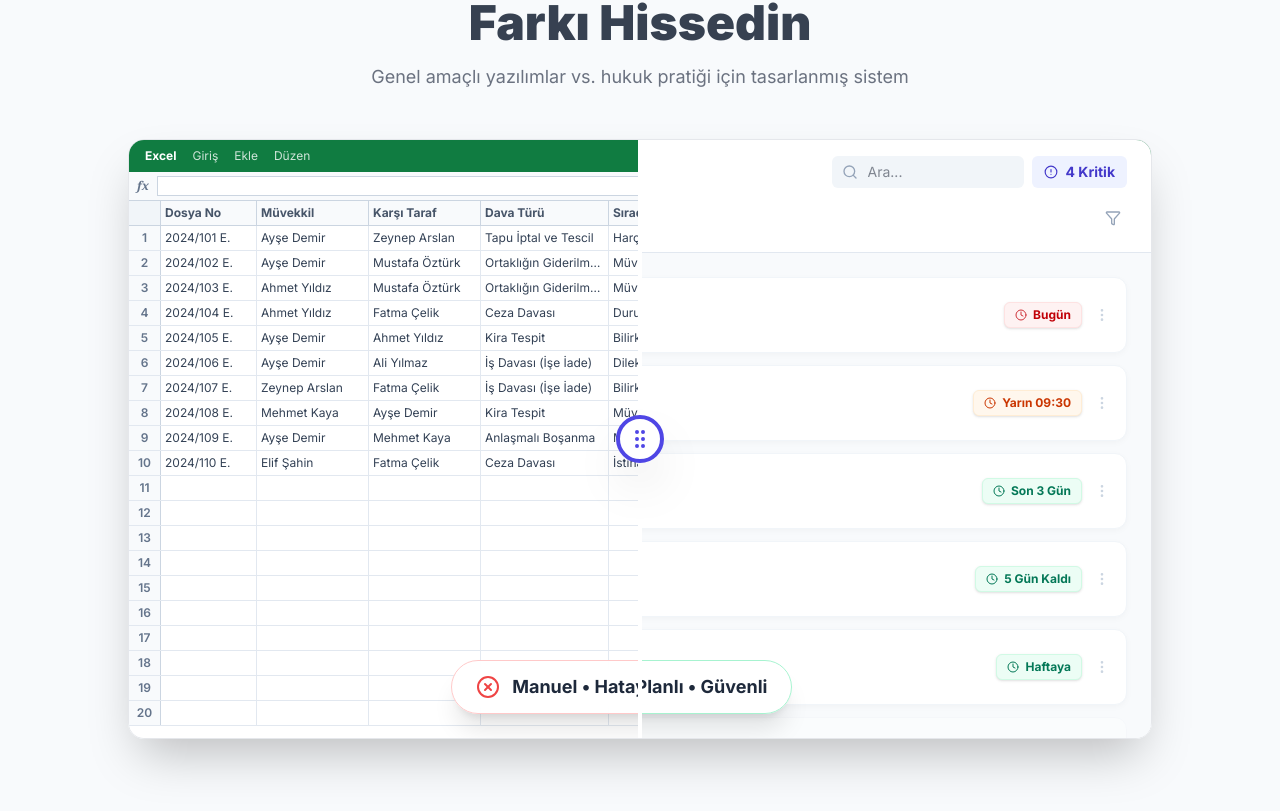
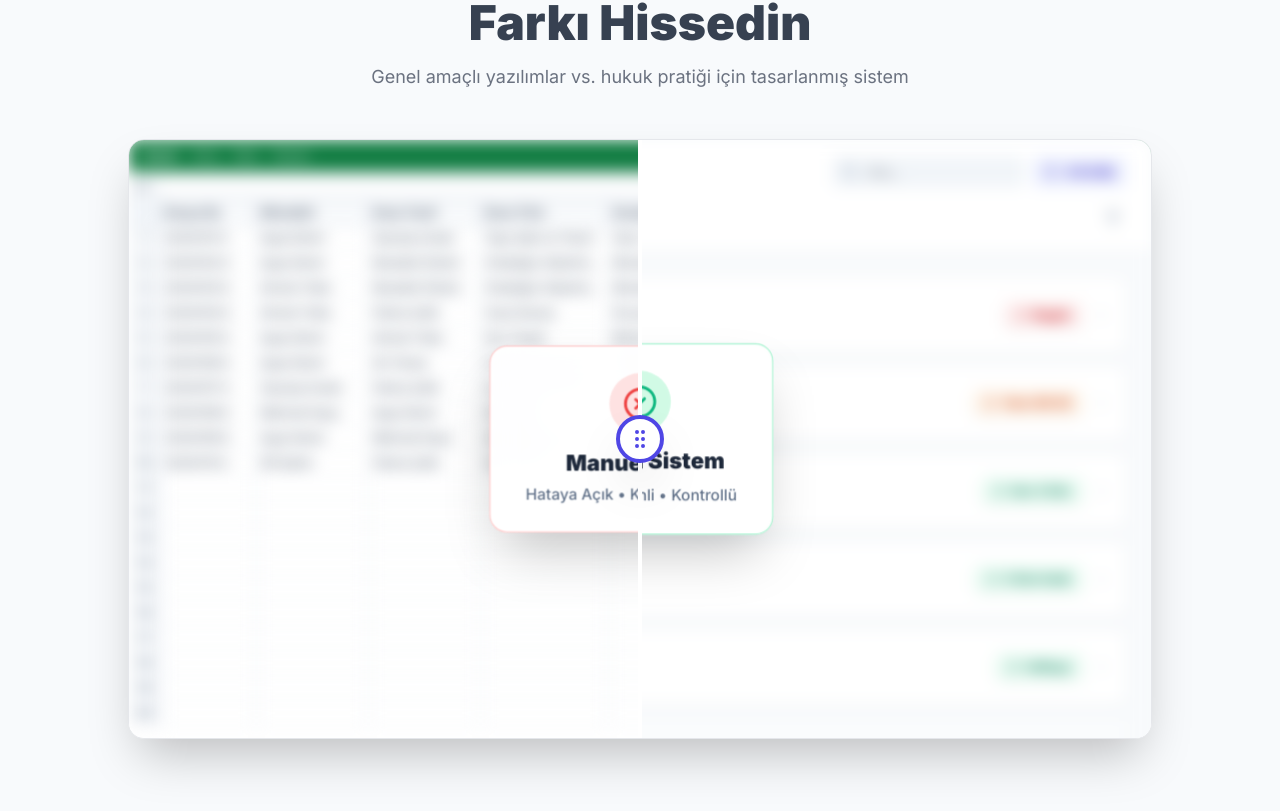
Before and after one commit to fatihdisci/law2do1, a Next.js app: page /law2do1/ in a window 1280 px wide. Shown: the part 1256-2067 px from the top of the page. Built offline with nearby package versions, Linux system fonts and the light colour scheme.

Commit message:
Add interactive blur effect and centered labels to ComparisonSlider

```diff
--- a/src/components/ComparisonSlider.tsx
+++ b/src/components/ComparisonSlider.tsx
@@ -1,7 +1,7 @@
 "use client";
 
 import { useState, useRef, useCallback } from "react";
-import { CheckCircle2, XCircle, GripVertical, Clock, AlertCircle, FileText, Calendar, MoreVertical, Filter, ChevronDown, Search } from "lucide-react";
+import { CheckCircle2, XCircle, GripVertical, Clock, AlertCircle, FileText, Calendar, MoreVertical, Filter, Search } from "lucide-react";
 
 export function ComparisonSlider() {
     const [sliderPosition, setSliderPosition] = useState(50);
@@ -34,6 +34,17 @@ export function ComparisonSlider() {
         handleMove(e.touches[0].clientX);
     };
 
+    // Calculate dynamic blur and opacity
+    // If slider > 50 (Opening Excel/Left): Left blur decreases, Right blur stays max
+    // If slider < 50 (Opening Law2Do/Right): Right blur decreases, Left blur stays max
+    const leftBlur = sliderPosition >= 50 ? ((100 - sliderPosition) / 50) * 8 : 8; // Max blur 8px
+    const rightBlur = sliderPosition <= 50 ? (sliderPosition / 50) * 8 : 8;
+
+    // Labels fade out as content becomes clear
+    // At 50%: Opacity 1. At 100% (Left clear): Left Label Opacity 0.
+    const leftLabelOpacity = Math.max(0, Math.min(1, (100 - sliderPosition) / 40 - 0.2));
+    const rightLabelOpacity = Math.max(0, Math.min(1, sliderPosition / 40 - 0.2));
+
     // Excel mock data
     const excelData = [
         { no: "2024/101 E.", client: "Ayşe Demir", opponent: "Zeynep Arslan", type: "Tapu İptal ve Tescil", task: "Harç Yatır" },
@@ -48,7 +59,7 @@ export function ComparisonSlider() {
         { no: "2024/110 E.", client: "Elif Şahin", opponent: "Fatma Çelik", type: "Ceza Davası", task: "İstinaf Başvurusu" },
     ];
 
-    // Law2Do smart tasks mock data - Expanded
+    // Law2Do smart tasks mock data
     const smartTasks = [
         {
             title: "Harç Tamamlama",
@@ -95,7 +106,7 @@ export function ComparisonSlider() {
     return (
         <div
             ref={containerRef}
-            className="relative w-full h-[500px] md:h-[600px] rounded-2xl overflow-hidden cursor-ew-resize select-none shadow-2xl border border-border"
+            className="relative w-full h-[500px] md:h-[600px] rounded-2xl overflow-hidden cursor-ew-resize select-none shadow-2xl border border-border bg-white"
             onMouseMove={handleMouseMove}
             onMouseUp={handleMouseUp}
             onMouseLeave={handleMouseUp}
@@ -104,6 +115,10 @@ export function ComparisonSlider() {
         >
             {/* LEFT SIDE: Excel View */}
             <div className="absolute inset-0 bg-white text-[11px] md:text-xs font-sans text-slate-700">
+                <div
+                    className="h-full w-full transition-all duration-100 ease-out"
+                    style={{ filter: `blur(${leftBlur}px)` }}
+                >
                     {/* Excel Toolbar Mock */}
                     <div className="bg-[#107c41] text-white px-4 py-2 flex items-center gap-4 text-xs">
                         <span className="font-bold">Excel</span>
@@ -159,14 +174,25 @@ export function ComparisonSlider() {
                             </div>
                         ))}
                     </div>
+                </div>
 
-                {/* Bottom Overlay Label */}
-                <div className="absolute bottom-6 left-0 right-0 flex justify-center z-10">
-                    <div className="bg-white/90 backdrop-blur-md border border-red-200 shadow-xl rounded-full px-6 py-3 flex items-center gap-3">
-                        <XCircle size={24} className="text-red-500" />
-                        <span className="text-lg font-bold text-slate-800">
-                            Manuel • Hataya Açık • Takibi Zor
+                {/* Centered Overlay Label */}
+                <div
+                    className="absolute inset-0 flex items-center justify-center z-10 pointer-events-none"
+                    style={{ opacity: leftLabelOpacity, transition: 'opacity 0.2s ease-out' }}
+                >
+                    <div className="bg-white/95 backdrop-blur-md border border-red-200 shadow-2xl rounded-2xl px-8 py-6 flex flex-col items-center gap-3 text-center max-w-xs transform scale-110">
+                        <div className="bg-red-100 p-3 rounded-full">
+                            <XCircle size={32} className="text-red-500" />
+                        </div>
+                        <div>
+                            <span className="block text-xl font-black text-slate-800 mb-1">
+                                Manuel Takip
                             </span>
+                            <span className="text-sm font-medium text-slate-500">
+                                Hataya Açık • Karmaşık • Riskli
+                            </span>
+                        </div>
                     </div>
                 </div>
             </div>
@@ -175,6 +201,10 @@ export function ComparisonSlider() {
             <div
                 className="absolute inset-0 bg-slate-50 z-20"
                 style={{ clipPath: `inset(0 0 0 ${sliderPosition}%)` }}
+            >
+                <div
+                    className="h-full w-full transition-all duration-100 ease-out"
+                    style={{ filter: `blur(${rightBlur}px)` }}
                 >
                     {/* Modern Header - Enhanced */}
                     <div className="bg-white border-b border-slate-200 px-6 py-4">
@@ -262,14 +292,25 @@ export function ComparisonSlider() {
                             </div>
                         </div>
                     </div>
+                </div>
 
-                {/* Bottom Overlay Label */}
-                <div className="absolute bottom-6 left-0 right-0 flex justify-center z-10">
-                    <div className="bg-white/90 backdrop-blur-md border border-emerald-200 shadow-xl rounded-full px-6 py-3 flex items-center gap-3 transform hover:scale-105 transition-transform duration-300">
-                        <CheckCircle2 size={24} className="text-emerald-500" />
-                        <span className="text-lg font-bold text-slate-800">
-                            Otonom • Planlı • Güvenli
+                {/* Centered Overlay Label */}
+                <div
+                    className="absolute inset-0 flex items-center justify-center z-10 pointer-events-none"
+                    style={{ opacity: rightLabelOpacity, transition: 'opacity 0.2s ease-out' }}
+                >
+                    <div className="bg-white/95 backdrop-blur-md border border-emerald-200 shadow-2xl rounded-2xl px-8 py-6 flex flex-col items-center gap-3 text-center max-w-xs transform scale-110">
+                        <div className="bg-emerald-100 p-3 rounded-full">
+                            <CheckCircle2 size={32} className="text-emerald-500" />
+                        </div>
+                        <div>
+                            <span className="block text-xl font-black text-slate-800 mb-1">
+                                Otonom Sistem
                             </span>
+                            <span className="text-sm font-medium text-slate-500">
+                                Planlı • Güvenli • Kontrollü
+                            </span>
+                        </div>
                     </div>
                 </div>
             </div>
```
Lines whose indentation alone changed are shown as unchanged.
